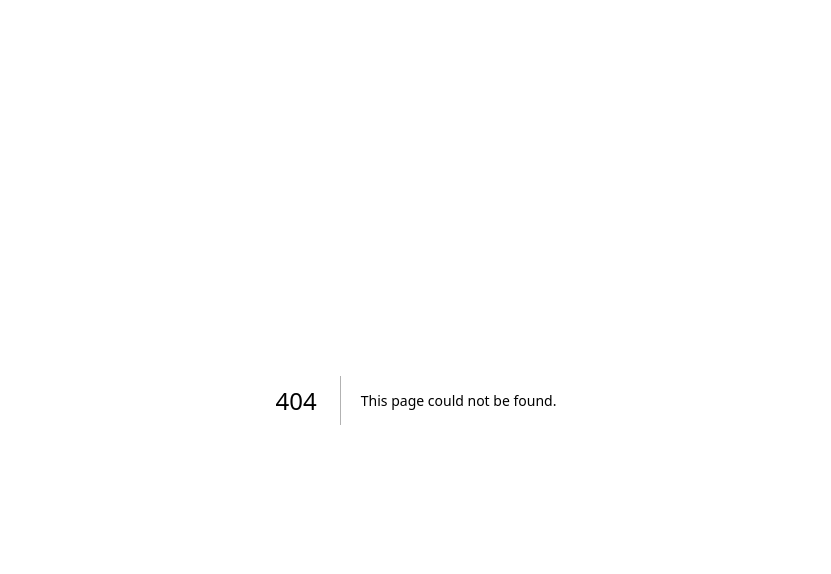
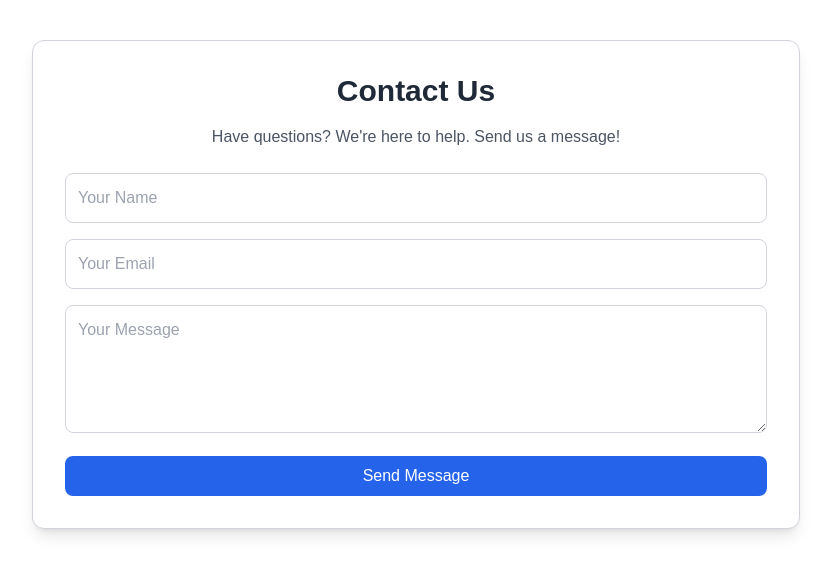
Before and after one commit to vikrantwiz02/sarthi-latest, a Next.js app: page /contact in a window 1280 px wide. Before the commit this address had no page. Shown: the top 574 px of the page, without its empty margins (224-1055 px from the left). Built offline with nearby package versions, Linux system fonts and the light colour scheme.

Commit message:
Added Contact Page and Minor Changes

```diff
--- a/package.json
+++ b/package.json
@@ -17,6 +17,7 @@
     "framer-motion": "^11.18.1",
     "lucide-react": "^0.474.0",
     "next": "15.1.5",
+    "nodemailer": "^6.9.16",
     "react": "^19.0.0",
     "react-dom": "^19.0.0"
   },
--- a/src/app/Footer.js
+++ b/src/app/Footer.js
@@ -110,7 +110,7 @@ const Footer = () => {
           <ul className="space-y-2">
             <li className="text-gray-600">
               <i className="fas fa-envelope mr-2"></i>{" "}
-              <a href="mailto:support@saarthi.com">support@saarthi.com</a>
+              <a href="mailto:support@saarthi.com">saarthi.education.help@gmail.com</a>
             </li>
             <li className="text-gray-600">
               <i className="fas fa-phone-alt mr-2"></i> +91 (800) 123-4567
@@ -127,11 +127,11 @@ const Footer = () => {
       <div className="mt-12 border-t border-gray-300 pt-6 text-center">
         <p className="text-gray-500 mb-4">&copy; 2025 Saarthi. All rights reserved.</p>
         <div className="flex justify-center space-x-6">
-          <Link href="/privacy-policy" className="text-gray-600 hover:text-indigo-400" aria-label="Privacy Policy">
+          <Link href="/privacy" className="text-gray-600 hover:text-indigo-400" aria-label="Privacy Policy">
             Privacy Policy
           </Link>
-          <Link href="/terms-of-service" className="text-gray-600 hover:text-indigo-400" aria-label="Terms of Service">
-            Terms of Service
+          <Link href="/contact" className="text-gray-600 hover:text-indigo-400" aria-label="Terms of Service">
+            Contact Us
           </Link>
         </div>
       </div>
--- a/src/app/Main/page.js
+++ b/src/app/Main/page.js
@@ -4,18 +4,18 @@ import React, { useState, useRef, useEffect } from "react";
 import { motion } from "framer-motion";
 import { SignedIn, SignedOut, SignInButton, UserButton, useUser } from "@clerk/nextjs";
 import { FontAwesomeIcon } from '@fortawesome/react-fontawesome';
-import { faHouse, faRobot, faChartLine, faUsers, faGraduationCap, faClone,faBookReader } from '@fortawesome/free-solid-svg-icons';
+import { faHouse, faRobot, faChartLine, faUsers, faGraduationCap, faClone, faBookReader } from '@fortawesome/free-solid-svg-icons';
 import Image from "next/image";
 
 const Dashboard = () => {
   const { user } = useUser();
   const [selectedModule, setSelectedModule] = useState("Dashboard");
+  const [modalUrl, setModalUrl] = useState(null);
   const sidebarRef = useRef(null);
 
   useEffect(() => {
     const handleResize = () => {
       if (window.innerWidth <= 768) {
-        // Close sidebar on smaller screens
         sidebarRef.current.classList.remove("open");
       }
     };
@@ -28,16 +28,19 @@ const Dashboard = () => {
     sidebarRef.current.classList.toggle("open");
   };
 
+  const openModal = (url) => {
+    setModalUrl(url);
+  };
+
+  const closeModal = () => {
+    setModalUrl(null);
+  };
+
   return (
     <main className="bg-gray-100 min-h-screen flex flex-col">
       <div className="flex flex-1">
         {/* Sidebar */}
-        <aside
-          ref={sidebarRef}
-          className={`w-64 bg-white text-gray-900 p-6 flex flex-col shadow-lg border-r-2 border-gray-300 transition-all duration-300 ease-in-out ${
-            selectedModule === "Dashboard" ? "open" : ""
-          }`}
-        >
+        <aside ref={sidebarRef} className="w-64 bg-white text-gray-900 p-6 flex flex-col shadow-lg border-r-2 border-gray-300 transition-all duration-300 ease-in-out">
           <button className="absolute top-4 right-4 md:hidden" onClick={toggleSidebar}>
             <svg xmlns="http://www.w3.org/2000/svg" fill="none" viewBox="0 0 24 24" strokeWidth={1.5} stroke="currentColor" className="w-6 h-6">
               <path strokeLinecap="round" strokeLinejoin="round" d="M6 18L18 6" />
@@ -45,30 +48,22 @@ const Dashboard = () => {
           </button>
           <div className="mb-6 flex items-center">
             <Image src="/logo.png" alt="Saarthi Logo" width={50} height={50} />
-            <h2 className="text-2xl font-bold ml-2 text-Blue">Saarthi</h2>
+            <h2 className="text-2xl font-bold ml-2 text-black-600">Saarthi</h2>
           </div>
           <nav className="space-y-4">
             {[
-              { name: 'Dashboard', icon: faHouse },
-              { name: 'AI Course Generator', icon: faRobot },
-              { name: 'AI Exam Prep', icon: faGraduationCap },
-              { name: 'AI Mock Interview', icon: faChartLine },
-              { name: 'AI ChatBot', icon: faUsers },
-              { name: 'Mentor Meet Booking', icon: faClone },
-              {name: 'E-Library', icon:faBookReader},
-              {name:'Discuss',icon:faUsers},
+              { name: 'Dashboard', icon: faHouse, link: '/Main' },
+              { name: 'AI Course Generator', icon: faRobot, link: 'https://ai-course-generator-main.vercel.app/dashboard' },
+              { name: 'AI Exam Prep', icon: faGraduationCap, link: 'https://ai-exam-prep-seven.vercel.app/sign-in?redirect_url=https%3A%2F%2Fai-exam-prep-seven.vercel.app%2Fdashboard' },
+              { name: 'AI Mock Interview', icon: faChartLine, link: '/ai-mock-interview' },
+              { name: 'AI ChatBot', icon: faUsers, link: '/ai-chatbot' },
+              { name: 'Mentor Meet Booking', icon: faClone, link: '/mentor-meet-booking' },
+              { name: 'E-Library', icon: faBookReader, link: '/e-library' },
+              { name: 'Discuss', icon: faUsers, link: '/Eassy' },
             ].map((module) => (
               <Link
                 key={module.name}
-                href={
-                  module.name === 'Dashboard'
-                    ? '/Main'
-                    : module.name === 'AI Course Generator'
-                      ? 'https://ai-course-generator-main.vercel.app/dashboard'
-                      : module.name === 'AI Exam Prep'
-                        ? 'https://ai-exam-prep-seven.vercel.app/sign-in?redirect_url=https%3A%2F%2Fai-exam-prep-seven.vercel.app%2Fdashboard'
-                        : `/${module.name.toLowerCase().replace(/ /g, '-')}`
-                }
+                href={module.link}
                 className={`block p-3 rounded-lg hover:bg-gray-100 hover:border-b-2 hover:border-blue-400 transition w-full text-left flex items-center ${
                   selectedModule === module.name ? 'bg-blue-50' : ''
                 }`}
@@ -112,12 +107,23 @@ const Dashboard = () => {
         <div className="container mx-auto flex flex-col md:flex-row justify-between items-center">
           <p className="text-sm">&copy; {new Date().getFullYear()} Saarthi. All Rights Reserved.</p>
           <div className="flex space-x-4 mt-4 md:mt-0">
-            <Link href="/contact" className="hover:text-blue-500 transition">Contact</Link>
-            <Link href="/privacy" className="hover:text-blue-500 transition">Privacy Policy</Link>
-            <Link href="/terms" className="hover:text-blue-500 transition">Terms of Service</Link>
+            <button onClick={() => openModal('/contact')} className="hover:text-blue-500 transition">Contact</button>
+            <button onClick={() => openModal('/privacy')} className="hover:text-blue-500 transition">Privacy Policy</button>
           </div>
         </div>
       </footer>
+
+      {/* Modal to load external pages */}
+      {modalUrl && (
+        <div className="fixed inset-0 flex items-center justify-center bg-black bg-opacity-50">
+          <div className="bg-white p-6 rounded-lg shadow-lg max-w-3xl w-full relative">
+            <button onClick={closeModal} className="absolute top-2 right-2 bg-red-500 text-white px-3 py-1 rounded hover:bg-red-600">
+              Close
+            </button>
+            <iframe src={modalUrl} className="w-full h-[500px] border-none"></iframe>
+          </div>
+        </div>
+      )}
     </main>
   );
 };
--- /dev/null
+++ b/src/app/api/contact/route.js
@@ -0,0 +1,37 @@
+import { NextResponse } from "next/server";
+import nodemailer from "nodemailer";
+
+export async function POST(req) {
+  try {
+    const { name, email, message } = await req.json();
+
+    if (!name || !email || !message) {
+      return NextResponse.json({ error: "All fields are required" }, { status: 400 });
+    }
+
+    // Configure Nodemailer transporter
+    const transporter = nodemailer.createTransport({
+      service: "gmail",
+      auth: {
+        user: process.env.EMAIL_USER, // Your email
+        pass: process.env.EMAIL_PASS, // Your app password
+      },
+    });
+
+    // Email options
+    const mailOptions = {
+      from: process.env.EMAIL_USER,
+      to: "saarthi.education.help@gmail.com",
+      subject: "New Contact Form Submission",
+      text: `Name: ${name}\nEmail: ${email}\nMessage: ${message}`,
+    };
+
+    // Send email
+    await transporter.sendMail(mailOptions);
+
+    return NextResponse.json({ success: "Message sent successfully!" }, { status: 200 });
+  } catch (error) {
+    console.error("Error sending email:", error);
+    return NextResponse.json({ error: "Failed to send message" }, { status: 500 });
+  }
+}
--- /dev/null
+++ b/src/app/contact/page.js
@@ -0,0 +1,155 @@
+"use client";
+import React, { useState } from "react";
+import { useRouter } from "next/navigation";
+import { motion } from "framer-motion";
+
+const ContactPage = () => {
+  const router = useRouter();
+
+  const [formData, setFormData] = useState({
+    name: "",
+    email: "",
+    message: "",
+  });
+
+  const [status, setStatus] = useState("");
+  const [loading, setLoading] = useState(false);
+  const [errors, setErrors] = useState({});
+
+  const handleChange = (e) => {
+    setFormData({ ...formData, [e.target.name]: e.target.value });
+  };
+
+  const validateForm = () => {
+    let newErrors = {};
+    if (!formData.name.trim()) newErrors.name = "Name is required";
+    if (!formData.email.trim()) {
+      newErrors.email = "Email is required";
+    } else if (!/\S+@\S+\.\S+/.test(formData.email)) {
+      newErrors.email = "Invalid email address";
+    }
+    if (!formData.message.trim()) newErrors.message = "Message cannot be empty";
+
+    setErrors(newErrors);
+    return Object.keys(newErrors).length === 0;
+  };
+
+  const handleSubmit = async (e) => {
+    e.preventDefault();
+    if (!validateForm()) return;
+
+    setLoading(true);
+    setStatus("Sending...");
+
+    try {
+      const response = await fetch("/api/contact", {
+        method: "POST",
+        headers: { "Content-Type": "application/json" },
+        body: JSON.stringify(formData),
+      });
+
+      const result = await response.json();
+
+      if (response.ok) {
+        setStatus("Message sent successfully!");
+        setFormData({ name: "", email: "", message: "" });
+      } else {
+        setStatus(result.error || "Something went wrong.");
+      }
+    } catch (error) {
+      setStatus("Failed to send message.");
+      console.error("Error:", error);
+    }
+
+    setLoading(false);
+  };
+
+  return (
+    <motion.div
+      initial={{ opacity: 0, scale: 0.9 }}
+      animate={{ opacity: 1, scale: 1 }}
+      transition={{ duration: 0.5 }}
+      className="max-w-3xl mx-auto p-8 bg-white shadow-lg rounded-xl mt-10 border border-gray-300"
+    >
+      <h2 className="text-3xl font-bold text-gray-800 text-center mb-4">Contact Us</h2>
+      <p className="text-gray-600 text-center mb-6">
+        Have questions? We're here to help. Send us a message!
+      </p>
+
+      <form onSubmit={handleSubmit} className="space-y-4">
+        <div>
+          <input
+            type="text"
+            name="name"
+            value={formData.name}
+            onChange={handleChange}
+            placeholder="Your Name"
+            required
+            className="w-full p-3 border border-gray-300 rounded-lg focus:ring-2 focus:ring-blue-500 text-gray-900"
+          />
+          {errors.name && <p className="text-red-500 text-sm mt-1">{errors.name}</p>}
+        </div>
+
+        <div>
+          <input
+            type="email"
+            name="email"
+            value={formData.email}
+            onChange={handleChange}
+            placeholder="Your Email"
+            required
+            className="w-full p-3 border border-gray-300 rounded-lg focus:ring-2 focus:ring-blue-500 text-gray-900"
+          />
+          {errors.email && <p className="text-red-500 text-sm mt-1">{errors.email}</p>}
+        </div>
+
+        <div>
+          <textarea
+            name="message"
+            value={formData.message}
+            onChange={handleChange}
+            placeholder="Your Message"
+            required
+            className="w-full h-32 p-3 border border-gray-300 rounded-lg focus:ring-2 focus:ring-blue-500 text-gray-900"
+          />
+          {errors.message && <p className="text-red-500 text-sm mt-1">{errors.message}</p>}
+        </div>
+
+        <button
+          type="submit"
+          className="w-full flex justify-center items-center bg-blue-600 text-white px-6 py-2 rounded-lg hover:bg-blue-700 transition"
+          disabled={loading}
+        >
+          {loading ? (
+            <span className="flex items-center">
+              <svg className="animate-spin h-5 w-5 mr-2" viewBox="0 0 24 24">
+                <circle className="opacity-25" cx="12" cy="12" r="10" stroke="white" strokeWidth="4"></circle>
+                <path className="opacity-75" fill="white" d="M4 12a8 8 0 0116 0"></path>
+              </svg>
+              Sending...
+            </span>
+          ) : (
+            "Send Message"
+          )}
+        </button>
+      </form>
+
+      {status && (
+        <p className={`mt-4 text-center ${status.includes("success") ? "text-green-600" : "text-red-600"}`}>
+          {status}
+        </p>
+      )}
+
+      {/* <div className="mt-6 flex justify-center">
+        <button
+          onClick={() => router.push("/Main")}
+          className="bg-gray-300 text-gray-800 px-6 py-2 rounded-lg hover:bg-gray-400 transition"
+        >
+          Back to Dashboard
+        </button>
+      </div> */}
+    </motion.div>
+  );
+};
+
+export default ContactPage;
--- /dev/null
+++ b/src/app/privacy/page.js
@@ -0,0 +1,58 @@
+"use client";
+import React from "react";
+import { useRouter } from "next/navigation";
+import Link from "next/link";
+
+const PrivacyPolicy = () => {
+  const router = useRouter();
+
+  return (
+    <div className="max-w-3xl mx-auto p-8 bg-white shadow-lg rounded-xl mt-10 border border-gray-300">
+      <h1 className="text-3xl font-bold text-gray-800 text-center mb-6">Privacy Policy</h1>
+
+      <p className="text-gray-700 mb-4">
+        Welcome to Saarthi A Educational Platform ! Your privacy is important to us. This Privacy Policy outlines how we collect, use, and protect your personal information when you use our services.
+      </p>
+
+      <h2 className="text-xl font-semibold text-gray-800 mt-6 mb-2">1. Information We Collect</h2>
+      <p className="text-gray-700 mb-4">
+        We collect personal information such as your name, email address, and message when you submit a contact form on our website.
+      </p>
+
+      <h2 className="text-xl font-semibold text-gray-800 mt-6 mb-2">2. How We Use Your Information</h2>
+      <p className="text-gray-700 mb-4">
+        We use your personal information to respond to inquiries, improve our services, and ensure a seamless user experience.
+      </p>
+
+      <h2 className="text-xl font-semibold text-gray-800 mt-6 mb-2">3. Data Protection</h2>
+      <p className="text-gray-700 mb-4">
+        We take security seriously and implement industry-standard measures to protect your data from unauthorized access.
+      </p>
+
+      <h2 className="text-xl font-semibold text-gray-800 mt-6 mb-2">4. Cookies & Tracking</h2>
+      <p className="text-gray-700 mb-4">
+        We may use cookies to enhance user experience and analyze website traffic. You can control cookie settings in your browser.
+      </p>
+
+      <h2 className="text-xl font-semibold text-gray-800 mt-6 mb-2">5. Changes to This Policy</h2>
+      <p className="text-gray-700 mb-4">
+        We may update this Privacy Policy from time to time. Any changes will be posted on this page.
+      </p>
+
+      <p className="text-gray-700 mt-6">
+        If you have any questions about this Privacy Policy, please <Link href="/contact" className="hover:text-blue-500 transition">Contact</Link>
+      </p>
+
+      {/* <div className="mt-6 flex justify-center">
+        <button
+          onClick={() => router.push("/Main")}
+          className="bg-gray-300 text-gray-800 px-6 py-2 rounded-lg hover:bg-gray-400 transition"
+        >
+          Back to Home
+        </button>
+      </div> */}
+    </div>
+  );
+};
+
+export default PrivacyPolicy;
```
Also changed, not shown: 1 other file (tests, documents, lock files or other folders).
